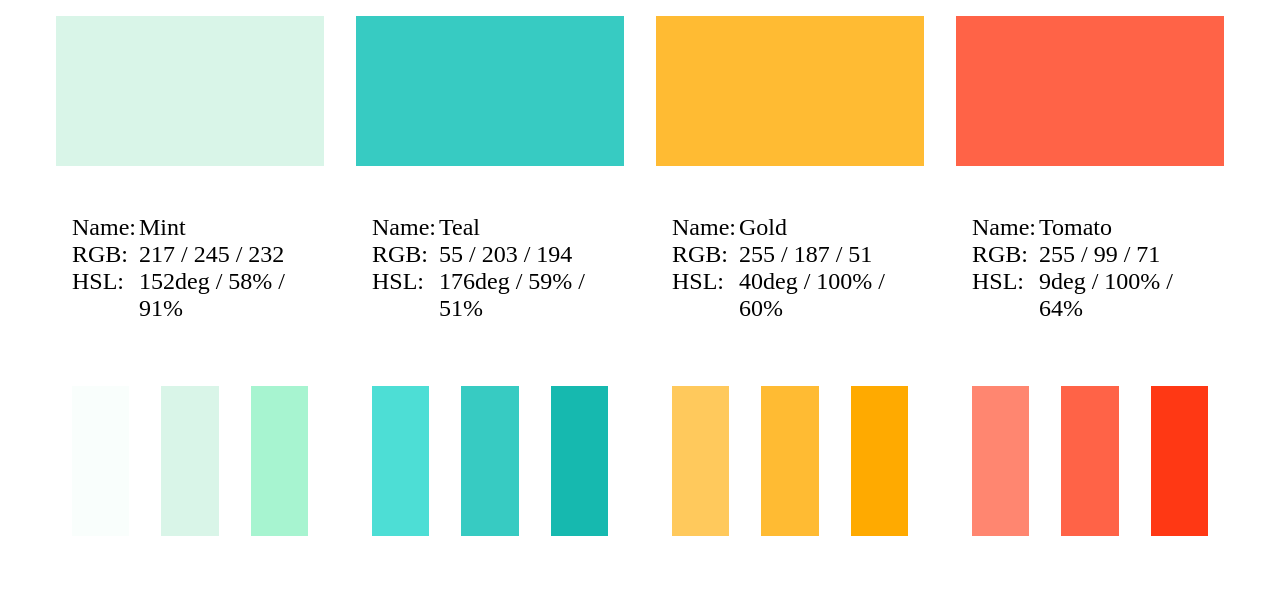
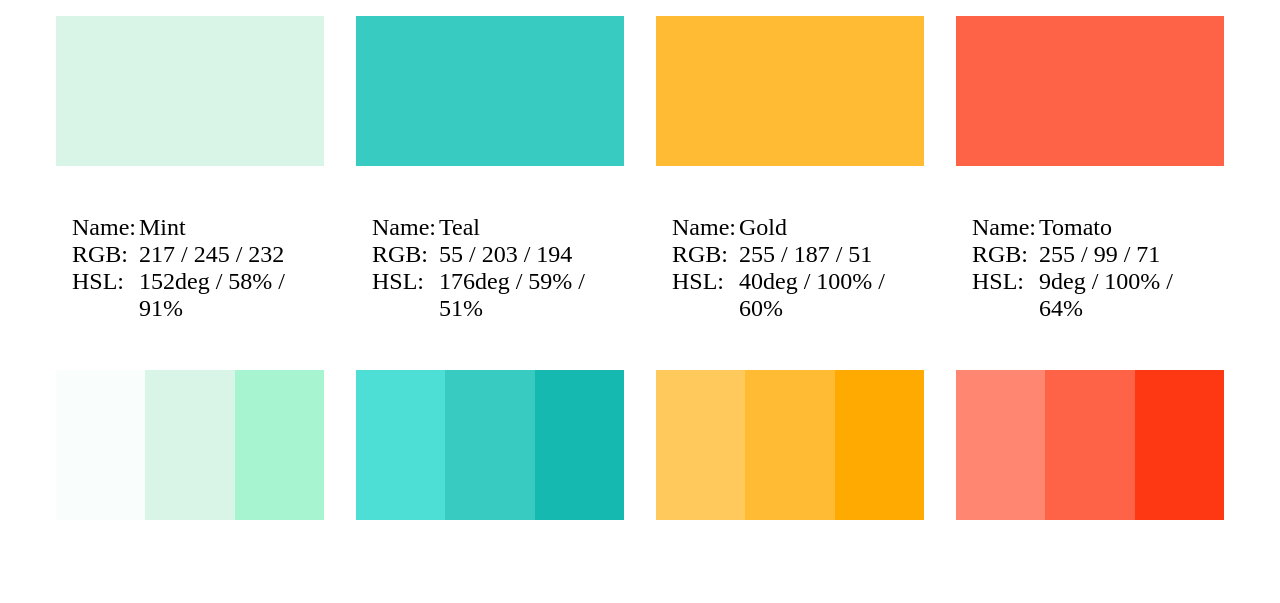
Before and after one commit to alspdx/color-style-guide, a plain HTML site: page index.html in a window 1280 px wide. Drawn offline with Linux system fonts and the light colour scheme.

```diff
--- a/css/styles.scss
+++ b/css/styles.scss
@@ -74,6 +74,7 @@
     $darken-amount);
   }
 
+
 }
 
 @each $color-type, $color-name in $color-names {
@@ -97,3 +98,7 @@
     display: block;
   }
 }
+
+.no-padding {
+  padding: 0;
+}
--- a/index.html
+++ b/index.html
@@ -72,52 +72,52 @@
       <div class="row">
         <div class="column-3 color-primary">
           <div class="row">
-            <div class="column-4">
+            <div class="column-4 no-padding">
               <div class="swatch swatch-light"></div>
             </div>
-            <div class="column-4">
+            <div class="column-4 no-padding">
               <div class="swatch swatch-base"></div>
             </div>
-            <div class="column-4">
+            <div class="column-4 no-padding">
               <div class="swatch swatch-dark"></div>
             </div>
           </div>
         </div>
         <div class="column-3 color-secondary">
           <div class="row">
-            <div class="column-4">
+            <div class="column-4 no-padding">
               <div class="swatch swatch-light"></div>
             </div>
-            <div class="column-4">
+            <div class="column-4 no-padding">
               <div class="swatch swatch-base"></div>
             </div>
-            <div class="column-4">
+            <div class="column-4 no-padding">
               <div class="swatch swatch-dark"></div>
             </div>
           </div>
         </div>
         <div class="column-3 color-tertiary">
           <div class="row">
-            <div class="column-4">
+            <div class="column-4 no-padding">
               <div class="swatch swatch-light"></div>
             </div>
-            <div class="column-4">
+            <div class="column-4 no-padding">
               <div class="swatch swatch-base"></div>
             </div>
-            <div class="column-4">
+            <div class="column-4 no-padding">
               <div class="swatch swatch-dark"></div>
             </div>
           </div>
         </div>
         <div class="column-3 color-accent">
           <div class="row">
-            <div class="column-4">
+            <div class="column-4 no-padding">
               <div class="swatch swatch-light"></div>
             </div>
-            <div class="column-4">
+            <div class="column-4 no-padding">
               <div class="swatch swatch-base"></div>
             </div>
-            <div class="column-4">
+            <div class="column-4 no-padding">
               <div class="swatch swatch-dark"></div>
             </div>
           </div>
```
Also changed, not shown: css/styles.css, 1 other file.
